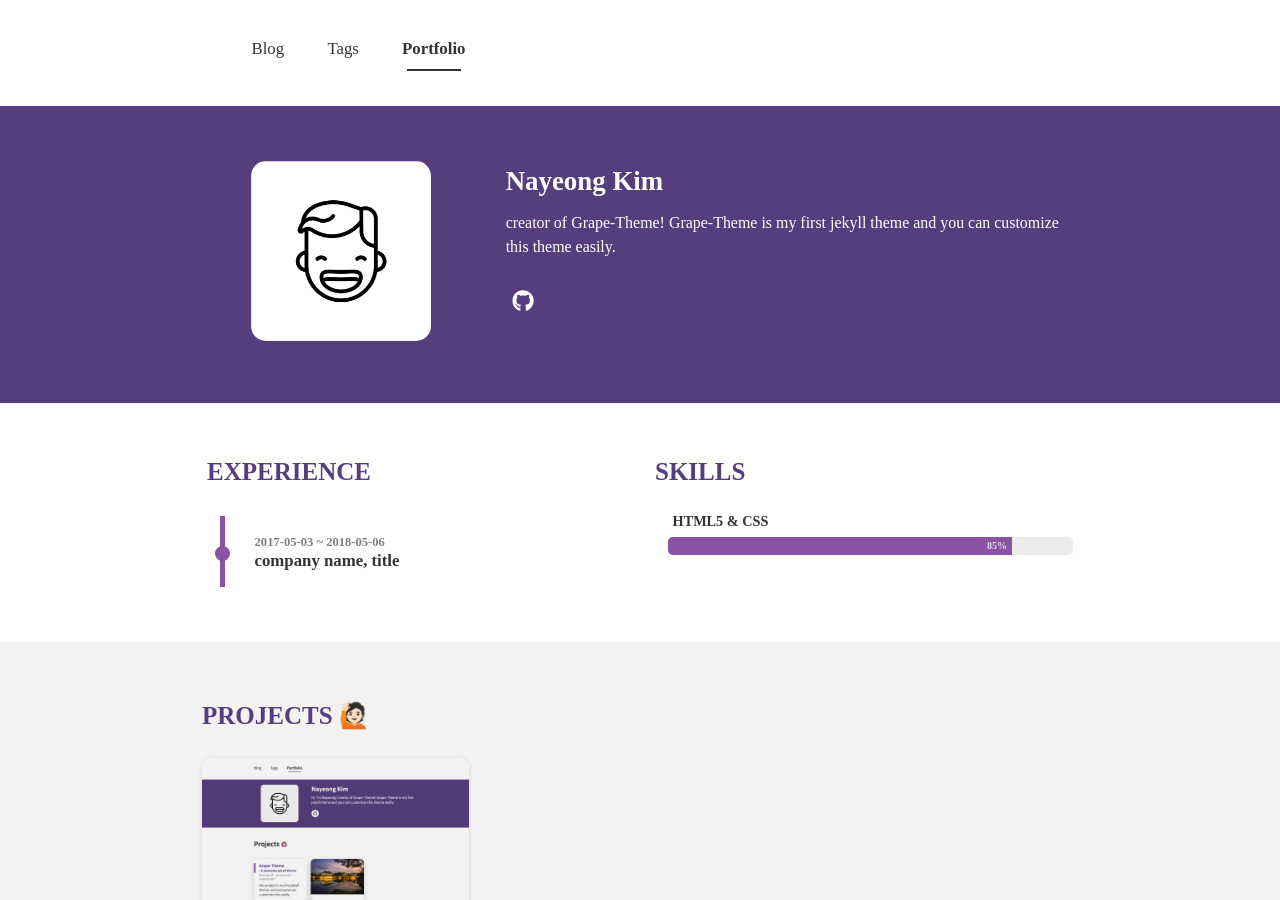
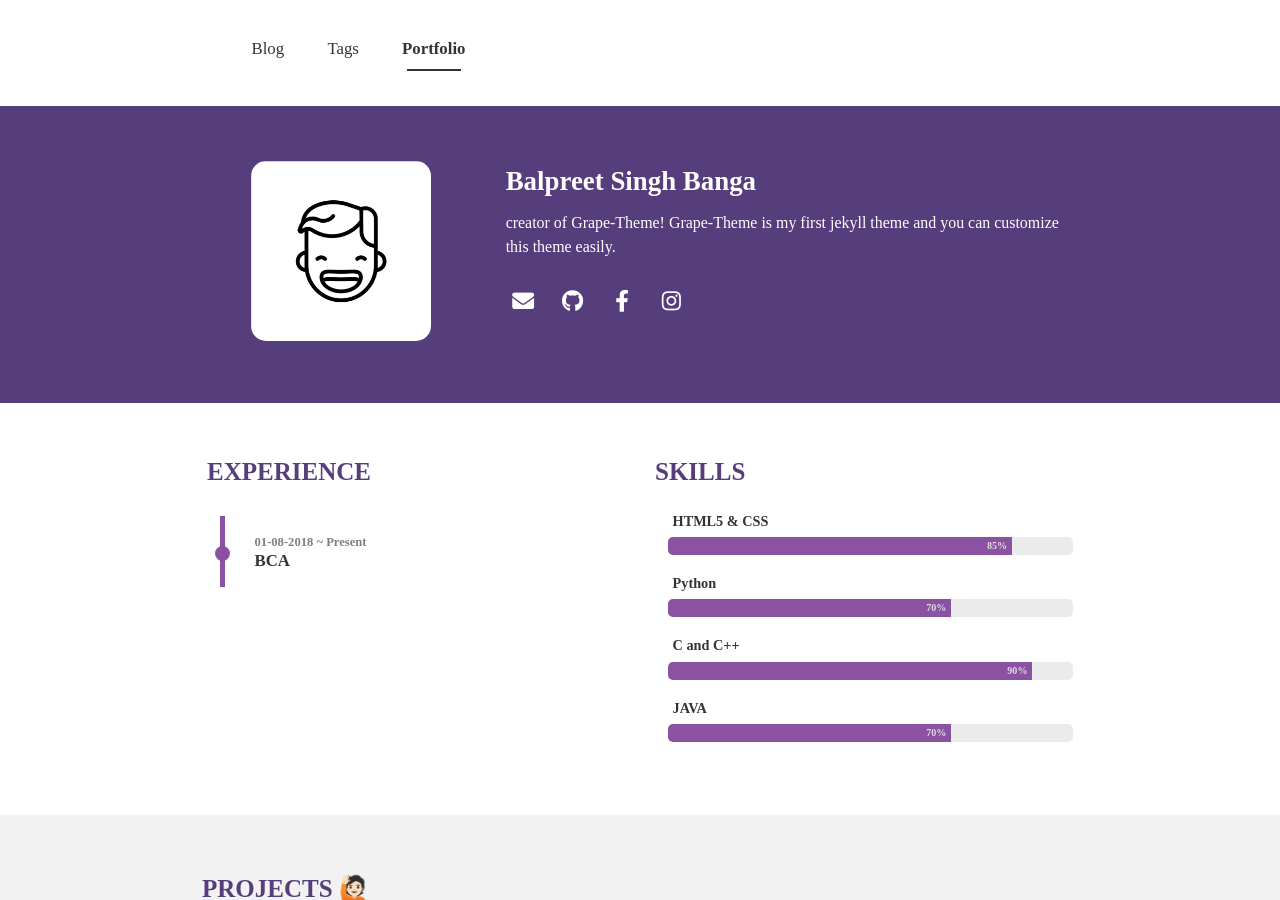
Before and after one commit to BALPREET1999/redesigned-octo-palm-tree, a Jekyll site: the page built from portfolio.html, in a window 1280 px wide and 900 px high. Built offline with Jekyll 4.4.1, drawn with Linux system fonts in a browser that asks for light colours; nearby versions of some CDN libraries; some web fonts are replaced.

Commit message:
initial commit

```diff
--- a/_config.yml
+++ b/_config.yml
@@ -4,34 +4,40 @@ url : "https://naye0ng.github.io"
 
 # Blog Settings
 theme_settings :
-  title : Grape Theme
+  title : Balpreet Singh
   favicon : assets/favicon.ico
 
   # Profile Settings
   profile :
     image : assets/img/smile.png
-    username : Nayeong Kim
+    username : Balpreet Singh Banga
     description : creator of Grape-Theme! Grape-Theme is my first jekyll theme and you can customize this theme easily.
     experience :
-      - start : 2017-05-03
-        end : 2018-05-06
-        experience : company name, title
+      - start : 01-08-2018
+        end : Present
+        experience : BCA
+
     skills :
       - skill : HTML5 & CSS
         value : 85  # Percent value
-
+      - skill : Python
+        value : 70
+      - skill : C and C++
+        value : 90
+      - skill : JAVA
+        value : 70
   # Icons
   icons :
-    email:  # Full email address, e.g. "sample@google.com"
+    email:  balpreet.bangz1999@gmail.com
     linkedin:  # Full URL
-    github: naye0ng
+    github: https://github.com/BALPREET1999
     gitlab:
     bitbucket:
     google_plus:
     twitter:
     youtube:
-    facebook:
-    instagram:
+    facebook: https://www.facebook.com/balpreet.singh.5437
+    instagram: https://www.instagram.com/bal._.preet
 
   # Disqus
   disqus_shortname :
```
